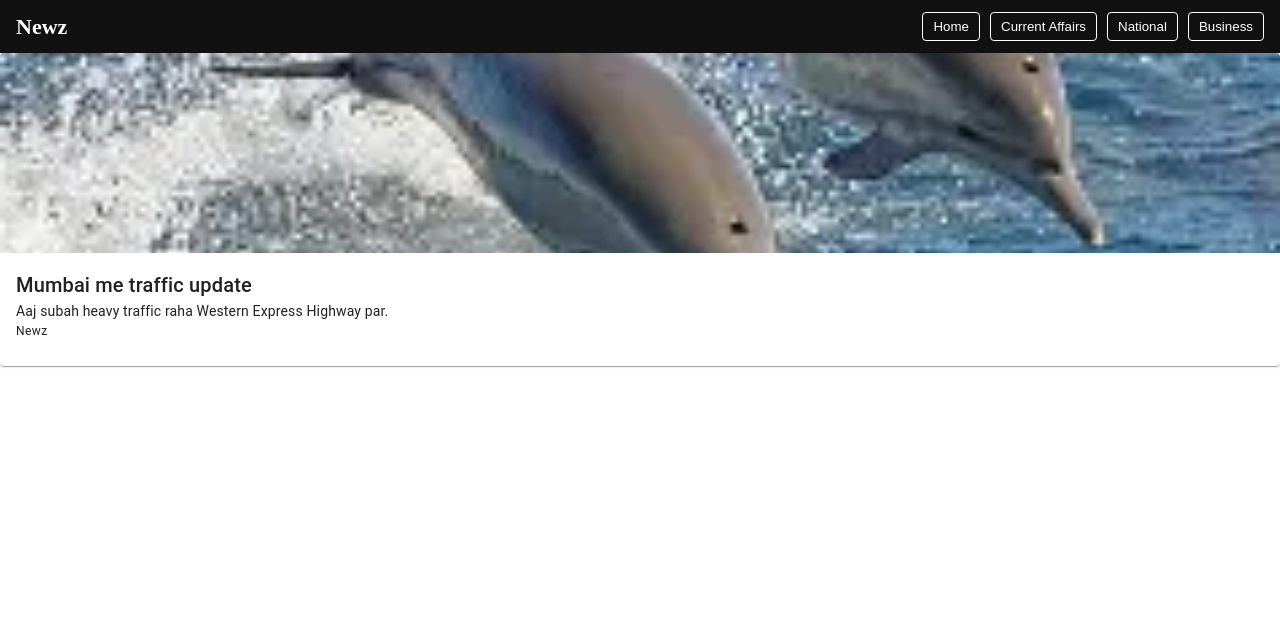
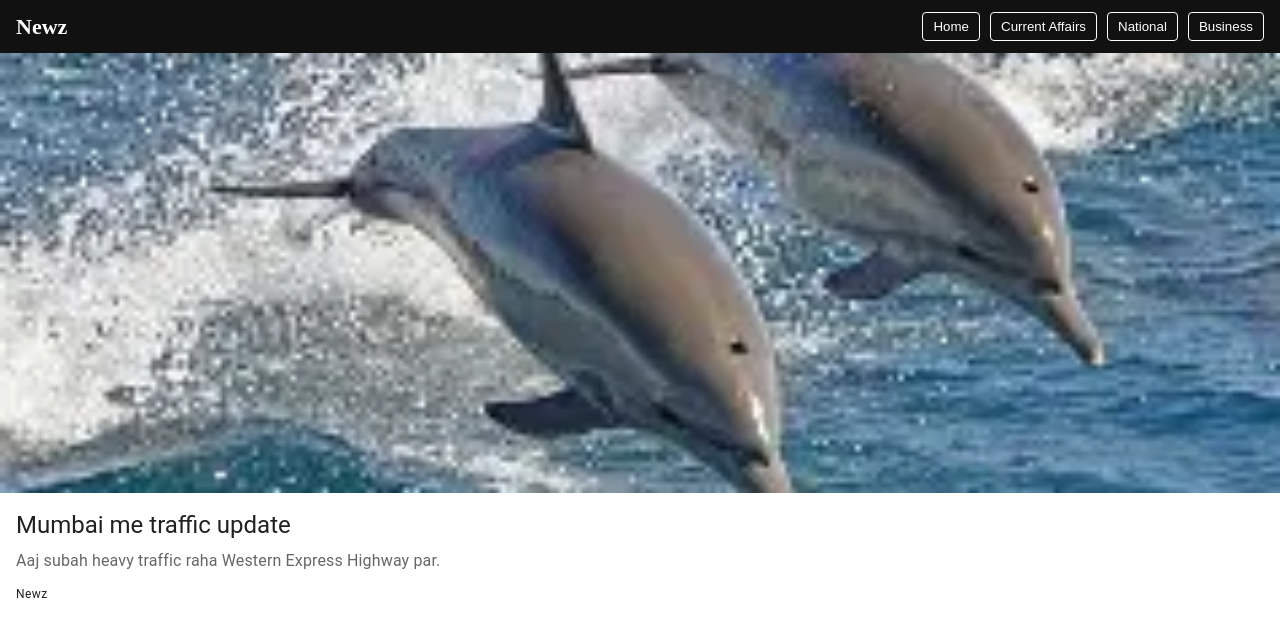
Before and after one commit to Pabitrapab/news-app, a React (Vite) app: page / in a window 1280 px wide. Shown: the top 636 px of the page. Built offline with nearby package versions, Linux system fonts and the light colour scheme.

Commit message:
Update NewsCard.jsx

```diff
--- a/src/components/NewsCard.jsx
+++ b/src/components/NewsCard.jsx
@@ -1,19 +1,59 @@
 import React from "react";
-import { Card, CardMedia, CardContent, Typography } from "@mui/material";
+import {
+  Card,
+  CardMedia,
+  CardContent,
+  Typography
+} from "@mui/material";
 
 function NewsCard({ news }) {
   return (
-    <Card style={{ marginBottom: "16px" }}>
+    <Card
+      style={{
+        height: "100vh",
+        width: "100vw",
+        borderRadius: 0,
+        boxShadow: "none",
+        display: "flex",
+        flexDirection: "column"
+      }}
+    >
+      {/* IMAGE */}
       <CardMedia
         component="img"
-        height="200"
         image={news.image}
-        alt="news"
+        alt={news.title}
+        style={{
+          height: "55vh",
+          width: "100%",
+          objectFit: "cover"
+        }}
       />
-      <CardContent>
-        <Typography variant="h6">{news.title}</Typography>
-        <Typography variant="body2">{news.description}</Typography>
-        <Typography variant="caption">{news.source}</Typography>
+
+      {/* CONTENT */}
+      <CardContent
+        style={{
+          flex: 1,
+          overflowY: "auto"
+        }}
+      >
+        <Typography variant="h5" gutterBottom>
+          {news.title}
+        </Typography>
+
+        <Typography variant="body1" color="text.secondary">
+          {news.description}
+        </Typography>
+
+        {news.source && (
+          <Typography
+            variant="caption"
+            display="block"
+            style={{ marginTop: "12px" }}
+          >
+            {news.source}
+          </Typography>
+        )}
       </CardContent>
     </Card>
   );
```
